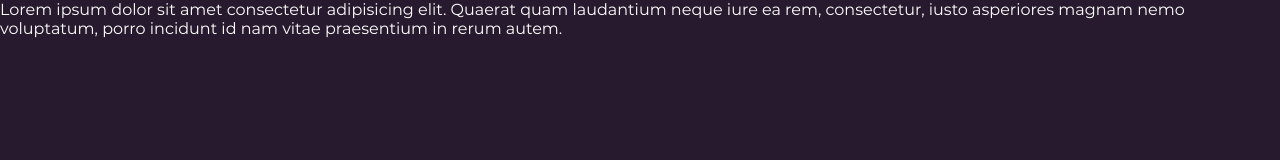
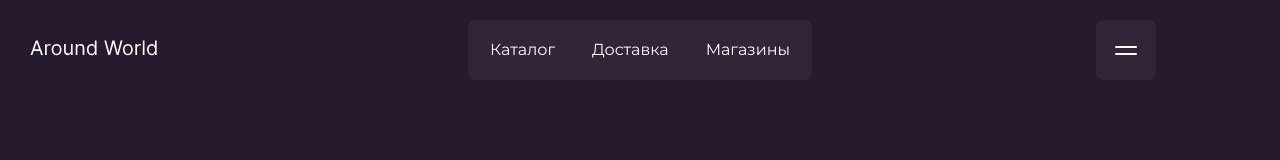
Before and after one commit to alexpryp/animated-demo, a plain HTML site: page app/index.html in a window 1280 px wide. Drawn offline with Linux system fonts and the light colour scheme.

Commit message:
ADD | header

```diff
--- a/app/index.html
+++ b/app/index.html
@@ -1,12 +1,49 @@
 <!DOCTYPE html>
 <html lang="en">
 <head>
-    <meta charset="UTF-8">
-    <meta name="viewport" content="width=device-width, initial-scale=1.0">
-    <title>Document</title>
-    <link rel="stylesheet" href="styles/main.css">
+  <meta charset="UTF-8">
+  <meta name="viewport" content="width=device-width, initial-scale=1.0">
+  <title>Document</title>
+  <link rel="stylesheet" href="styles/main.css">
 </head>
 <body>
-    Lorem ipsum dolor sit amet consectetur adipisicing elit. Quaerat quam laudantium neque iure ea rem, consectetur, iusto asperiores magnam nemo voluptatum, porro incidunt id nam vitae praesentium in rerum autem.
+  <header class="header-top">
+    <div class="top-line">
+      <div class="top-line__left">
+        <a href="#" class="logo">
+          <img src="assets/images/logo.svg" alt="Logo">
+        </a>
+      </div>
+
+      <div class="top-line__center">
+        <nav class="top-mnu">
+          <ul>
+            <li><a href="#" data-text="Каталог">Каталог</a></li>
+            <li><a href="#" data-text="Доставка">Доставка</a></li>
+            <li><a href="#" data-text="Магазины">Магазины</a></li>
+          </ul>
+        </nav>
+      </div>
+
+      <div class="top-line__right">
+        <div class="mnu-button">
+          <button class="mnu-button__menu">
+            <span></span>
+            <span></span>
+          </button>
+        </div>
+        <div class="main-menu-background"></div>
+        <div class="main-menu">
+          <nav class="main-menu__inner">
+            <ul>
+              <li><a href="#" data-text="Каталог">Каталог<span></span></a></li>
+              <li><a href="#" data-text="Доставка">Доставка<span></span></a></li>
+              <li><a href="#" data-text="Магазины">Магазины<span></span></a></li>
+            </ul>
+          </nav>
+        </div>
+      </div>
+    </div>
+  </header>
 </body>
 </html>
--- a/app/styles/main.css
+++ b/app/styles/main.css
@@ -17,4 +17,156 @@ body {
   color: #fff;
   font-family: montserrat-s, sans-serif;
   min-width: 320px;
+  min-height: 100vh;
 }
+
+a {
+  text-decoration: none;
+  color: #fff;
+}
+
+ul {
+  list-style: none;
+  padding: 0;
+  margin: 0;
+}
+
+.header-top {
+  position: fixed;
+  top: 0;
+  left: 0;
+  right: 0;
+  padding-left: 30px;
+  padding-right: 30px;
+  padding-top: 20px;
+  pointer-events: none;
+  z-index: 100;
+}
+
+.top-line {
+  display: flex;
+  gap: 50px;
+}
+
+.top-line__left {
+  width: 20%;
+  display: flex;
+  align-items: center;
+}
+
+.top-line__center {
+  display: flex;
+  flex: 1 1 0%;
+  justify-content: center;
+}
+
+.top-line__right {
+  display: flex;
+  justify-content: flex-end;
+  align-items: center;
+  gap: 5px;
+  width: 20%;
+}
+
+.top-mnu {
+  background: rgba(255, 255, 255, .05);
+  border-radius: var(--radius);
+  padding: 4px;
+  /*bdf*/
+}
+
+.top-mnu ul {
+  display: flex;
+  gap: 2px;
+}
+
+.top-mnu a {
+  position: relative;
+  font-size: 16px;
+  line-height: 120%;
+  height: 52px;
+  display: flex;
+  align-items: center;
+  justify-content: center;
+  padding: 0 17.5px;
+  border-radius: var(--radius);
+  min-width: 100px;
+}
+
+.top-mnu a::before {
+  content: '';
+  position: absolute;
+  inset: 0;
+  background-color: rgba(255, 255, 255, .05);
+  transform: scaleX(.8);
+  transition: var(--transition);
+  opacity: 0;
+  border-radius: var(--radius);
+}
+
+.top-mnu a::after {
+  position: absolute;
+  inset: 0;
+  display: flex;
+  justify-content: center;
+  align-items: center;
+  background: var(--gradient-1);
+  background-clip: text;
+  text-fill-color: transparent;
+  -webkit-text-fill-color: transparent;
+  content: attr(data-text);
+  opacity: 0;
+  transition: var(--transition);
+}
+
+.top-mnu a:hover::after {
+  opacity: .5;
+}
+
+.top-mnu a:hover::before {
+  opacity: 1;
+  transform: scaleX(1);
+}
+
+.logo, .top-mnu, .mnu-button {
+  pointer-events: auto;
+}
+
+.main-menu {
+  opacity: 0;
+  visibility: hidden;
+}
+
+.mnu-button__menu {
+  width: 60px;
+  height: 60px;
+  background: rgba(255, 255, 255, .05);
+  border-radius: var(--radius);
+  border: none;
+  cursor: pointer;
+  z-index: 10;
+  position: relative;
+  display: flex;
+  align-items: center;
+  justify-content: center;
+  flex-direction: column;
+  gap: 5px;
+  /* bdf */
+}
+
+.mnu-button__menu span {
+  width: 22px;
+  height: 2px;
+  background: #fff;
+  display: block;
+  border-radius: var(--radius);
+  transition: var(--transition-mnu);
+}
+
+.mnu-button__menu:hover span:nth-child(1) {
+  transform: translateY(1px);
+}
+
+.mnu-button__menu:hover span:nth-child(2) {
+  transform: translateY(-1px);
+}
--- a/app/styles/variables.css
+++ b/app/styles/variables.css
@@ -13,4 +13,12 @@
   --color-gradient-5: #E83EC5;
   --color-gradient-6: #EA3FC4;
   --color-gradient-7: #C6B6EE;
+
+  --gradient-base: var(--color-gradient-1) 2%, var(--color-gradient-1) 18%, var(--color-gradient-1) 20%, var(--color-gradient-2) 35%, var(--color-gradient-3) 50%, var(--color-gradient-4) 70%, var(--color-gradient-5) 90%, var(--color-gradient-6) 98%;
+
+  --gradient-1: linear-gradient(270deg, var(--gradient-base));
+
+  --transition: all .5s;
+  --transition-mnu: 1s cubic-bezier(.8, 0, .1, 1);
+  --radius: 8px;
 }
```
Also changed, not shown: app/assets/images/logo.svg (added).
